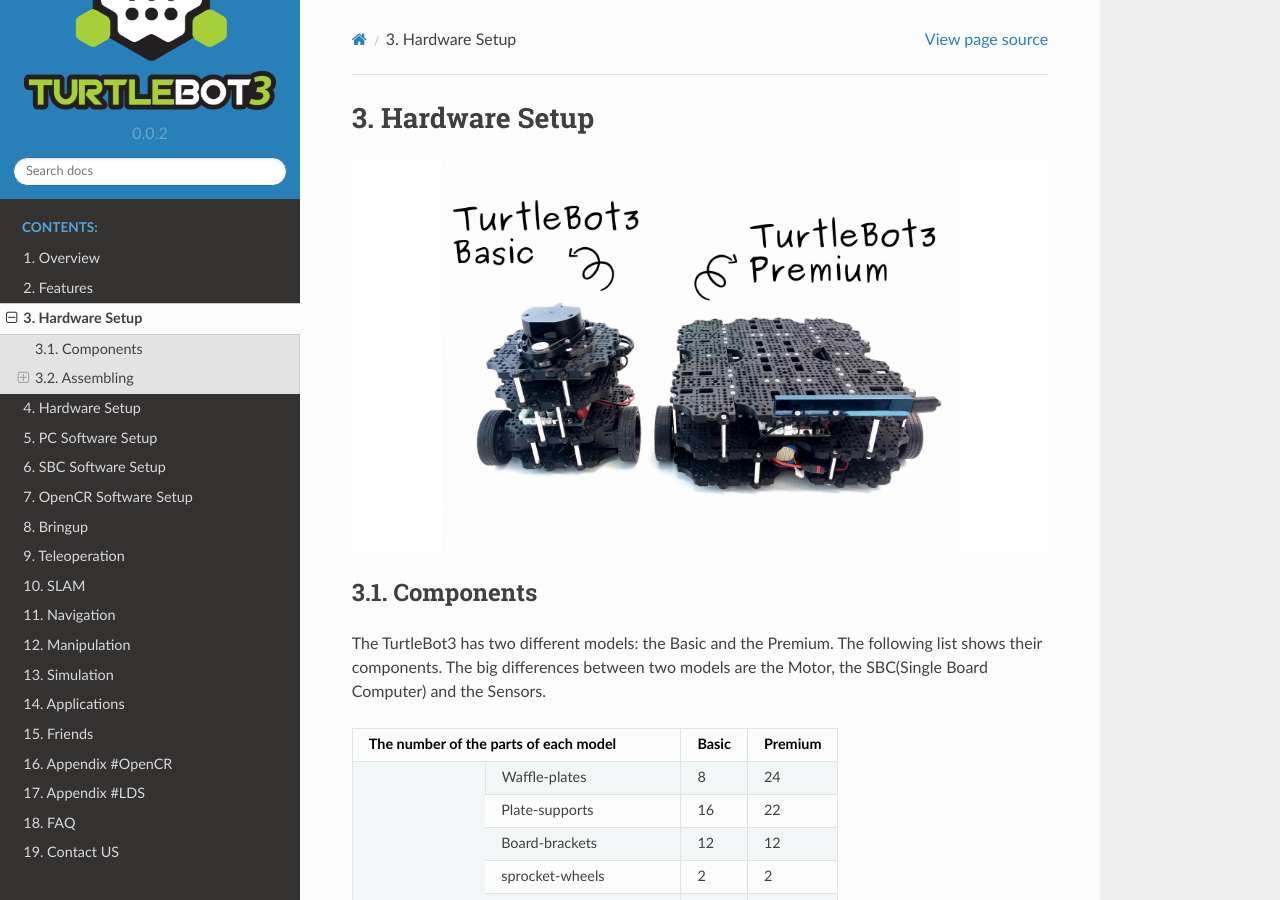
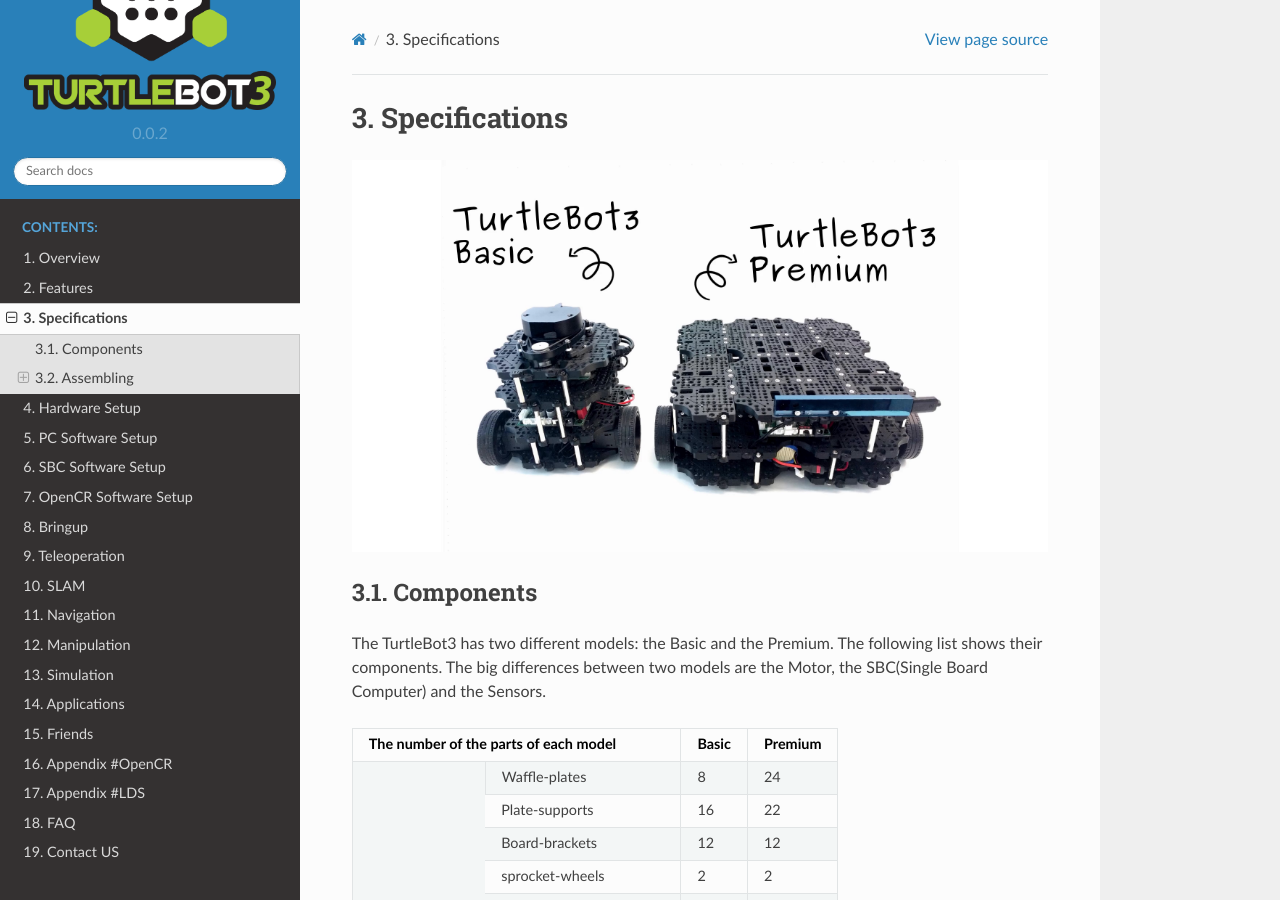
Before and after one commit to shivharis/turtlebot3_wiki, a Sphinx documentation site: the page built from docs/source/specifications.rst, in a window 1280 px wide and 900 px high. Built offline with Sphinx 7.4.7 and the Read the Docs theme 2.0.0, drawn with Linux system fonts in a browser that asks for light colours.

Commit message:
Update specifications.rst

```diff
--- a/docs/source/specifications.rst
+++ b/docs/source/specifications.rst
@@ -1,4 +1,4 @@
-Hardware Setup
+Specifications
 ==============
 
 .. image:: _static/hardware/turtlebot3_models.png
```
